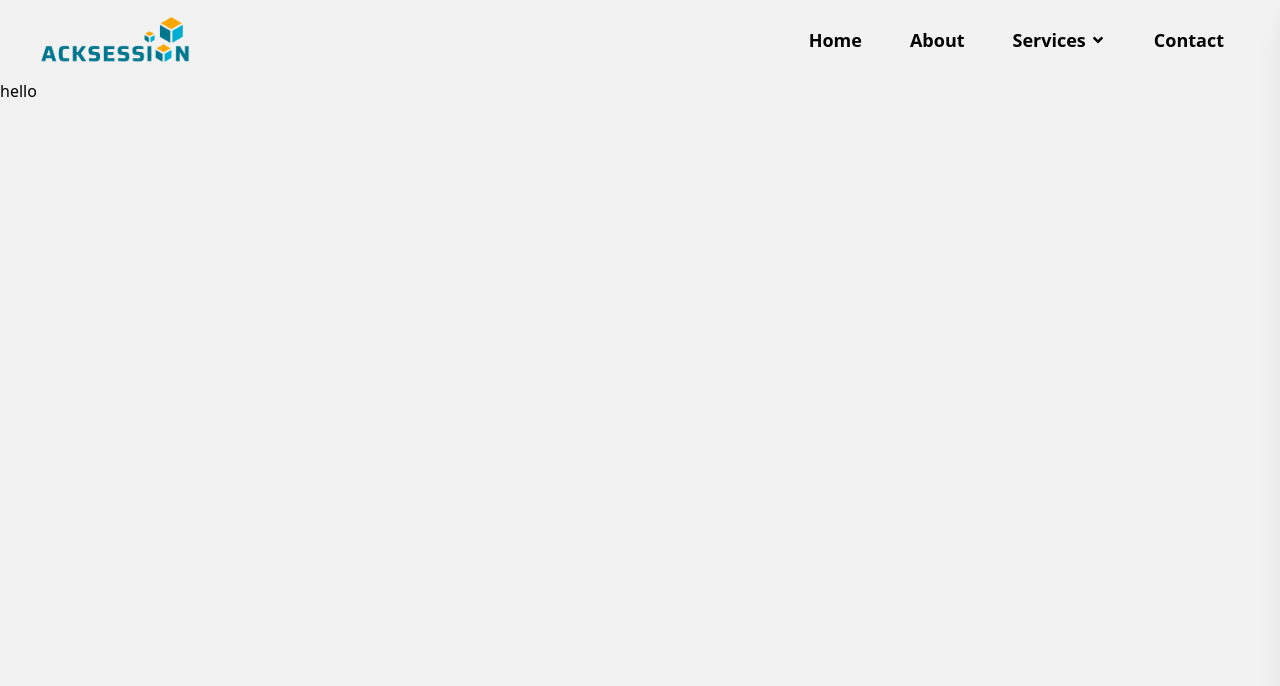
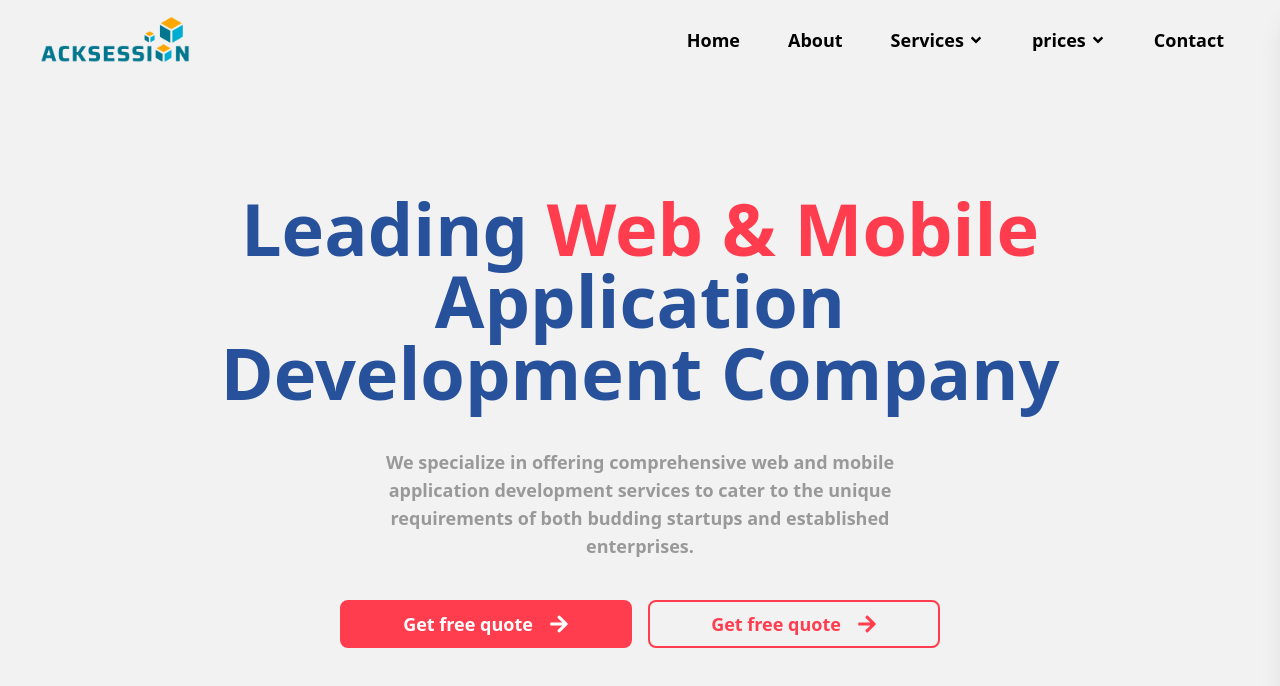
Before and after one commit to HazimeHsen/acksession2, a Next.js app: page / in a window 1280 px wide. Shown: the top 686 px of the page. Built offline with nearby package versions, Linux system fonts and the light colour scheme.

Commit message:
add hero page and fix desgin

```diff
--- /dev/null
+++ b/app/Components/Button/index.jsx
@@ -0,0 +1,15 @@
+import React from "react";
+const Button = ({ text, Icon, outline }) => {
+  return (
+    <button
+      className={`flex ${
+        outline
+          ? "border-2 border-secondary hover:bg-secondary/30 text-secondary"
+          : "bg-secondary border-2 border-secondary hover:bg-secondary/80 text-white"
+      } w-full justify-center transition-colors duration-200  text-lg font-semibold rounded-lg px-4 py-2 items-center gap-4`}>
+      <span>{text}</span> {Icon && <Icon size={20} />}
+    </button>
+  );
+};
+
+export default Button;
--- a/app/Components/Hero/index.jsx
+++ b/app/Components/Hero/index.jsx
@@ -1,7 +1,29 @@
 import React from "react";
+import Button from "../Button";
+import { FaArrowRight } from "react-icons/fa";
 
 const Hero = () => {
-  return <div>Hero</div>;
+  return (
+    <div className="md:pt-10 flex justify-center items-center h-screen text-center flex-col gap-5 md:gap-10 w-full px-4 md:px-10">
+      <div className="text-4xl xs:text-5xl md:text-6xl lg:text-7xl font-bold text-primary capitalize max-w-4xl">
+        Leading <span className="text-secondary">web & mobile</span> application
+        development company
+      </div>
+      <div className="text-gray max-w-xl text-sm md:text-lg font-semibold">
+        We specialize in offering comprehensive web and mobile application
+        development services to cater to the unique requirements of both budding
+        startups and established enterprises.
+      </div>
+      <div className="flex md:flex-row flex-col w-full md:w-1/2 gap-4 items-center">
+        <div className="w-full">
+          <Button text="Get free quote" Icon={FaArrowRight} />
+        </div>
+        <div className="w-full">
+          <Button text="Get free quote" Icon={FaArrowRight} outline />
+        </div>
+      </div>
+    </div>
+  );
 };
 
 export default Hero;
--- a/app/Components/Navbar/index.jsx
+++ b/app/Components/Navbar/index.jsx
@@ -1,11 +1,12 @@
 "use client";
-import React, { useState } from "react";
+import React, { useState, useEffect } from "react";
 import Image from "next/image";
 import { FaBars, FaTimes, FaAngleDown } from "react-icons/fa";
 
 const Navbar = () => {
   const [showSidebar, setShowSidebar] = useState(false);
   const [showDropdown, setShowDropdown] = useState(null);
+  const [isScrolled, setIsScrolled] = useState(false);
 
   const toggleSidebar = () => {
     setShowSidebar(!showSidebar);
@@ -31,11 +32,36 @@ const Navbar = () => {
         { text: "Service 3", url: "#" },
       ],
     },
+    {
+      text: "prices",
+      url: "#",
+      dropdown: [
+        { text: "Service 1", url: "#" },
+        { text: "Service 2", url: "#" },
+        { text: "Service 3", url: "#" },
+      ],
+    },
     { text: "Contact", url: "#" },
   ];
 
+  useEffect(() => {
+    const handleScroll = () => {
+      const scrollTop = window.scrollY;
+      const shouldShow = scrollTop > 0;
+      setIsScrolled(shouldShow);
+    };
+
+    window.addEventListener("scroll", handleScroll);
+    return () => {
+      window.removeEventListener("scroll", handleScroll);
+    };
+  }, []);
+
   return (
-    <div className="relative w-screen">
+    <div
+      className={`fixed top-0 transition-all duration-200 w-full ${
+        isScrolled ? "bg-bgWhite shadow-md" : ""
+      }`}>
       <nav className="p-4 md:px-6 lg:px-10">
         <div className="mx-auto flex items-center justify-between">
           <div className="text-white font-bold text-lg">
@@ -105,16 +131,17 @@ const Navbar = () => {
               <FaTimes size={25} />
             </button>
           </div>
-          <div className="flex flex-col items-center">
+          <div className="flex flex-col gap-3 pt-8 items-center w-full">
             {links.map((link, index) => (
               <div
                 key={index}
-                className="relative inline-block group"
-                onMouseEnter={() => handleMouseEnter(index)}
-                onMouseLeave={handleMouseLeave}>
+                className="relative group w-full border-b border-gray/30 flex justify-center"
+                onClick={() =>
+                  showDropdown ? handleMouseLeave() : handleMouseEnter(index)
+                }>
                 <a
                   href={link.url}
-                  className="text-lg font-semibold py-2 px-4 hover:bg-primary hover:text-white transition-all duration-200 cursor-pointer">
+                  className="text-lg w-full justify-center flex items-center gap-2 font-semibold py-2 px-4 rounded-full hover:bg-primary hover:text-white transition-all duration-200 cursor-pointer">
                   {link.text}
                   {link.dropdown && (
                     <span className="ml-1">
--- a/app/layout.js
+++ b/app/layout.js
@@ -12,7 +12,7 @@ export const metadata = {
 export default function RootLayout({ children }) {
   return (
     <html lang="en">
-      <body className="bg-bgWhite overflow-hidden min-h-screen">
+      <body className="bg-bgWhite ">
         <Navbar />
         {children}
       </body>
--- a/app/page.js
+++ b/app/page.js
@@ -1,5 +1,10 @@
 import Image from "next/image";
+import Hero from "./Components/Hero";
 
 export default function Home() {
-  return <div>hello</div>;
+  return (
+    <>
+      <Hero />
+    </>
+  );
 }
```
